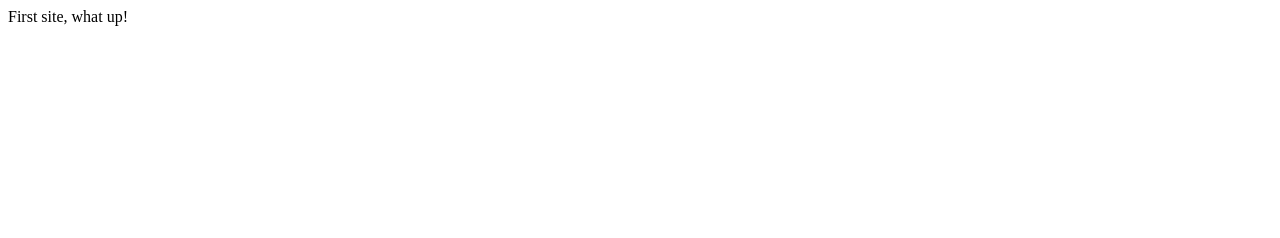
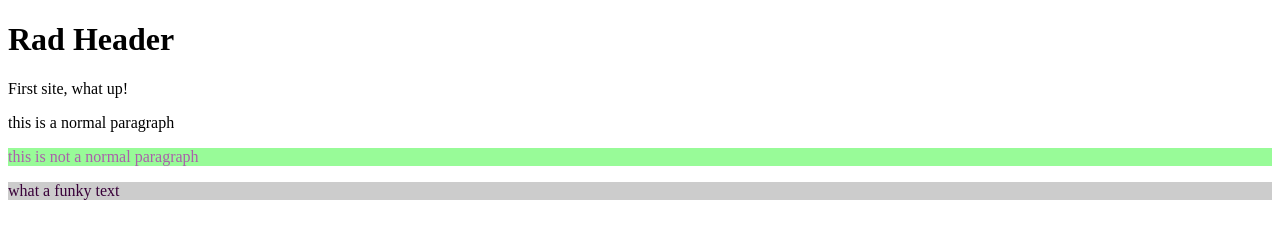
Before and after one commit to ahuss9/sandbox, a plain HTML site: page index.html in a window 1280 px wide. Drawn offline with Linux system fonts and the light colour scheme.

Commit message:
Added style

```diff
--- a/index.html
+++ b/index.html
@@ -3,14 +3,22 @@
 <html lang="en">
 <head>
   <meta charset="utf-8">
+  <title>My New Site</title>
+<link rel="stylesheet" href="main.css">
+<style>
+    .funky {background-color: palegreen;
+        color: #aa61aa;}
+    #funkyID {background-color: #cccccc;
+                color: #390039;}
 
-  <title>My New Site</title>
-
-
+    </style>
 
 </head>
-
+    <h1> Rad Header </h1>
 <body>
   First site, what up!
-</body>
+    <p>this is a normal paragraph</p>
+    <p class="funky">this is not a normal paragraph</p>
+    <p id="funkyID">what a funky text</p>
+    </body>
 </html>
```
